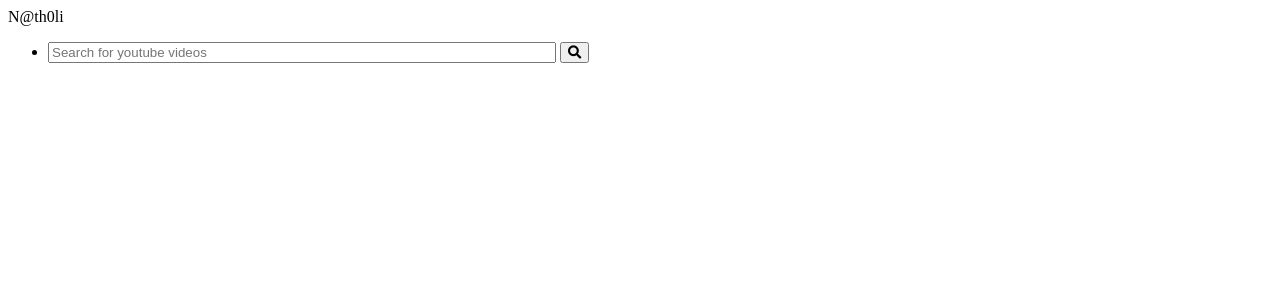
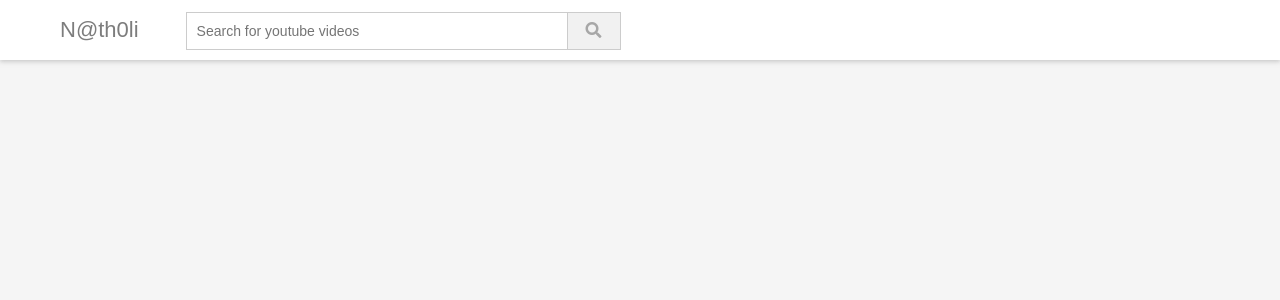
Before and after one commit to jee1mr/youtube-mp3, a Flask app: page / in a window 1280 px wide. Shown: the top 300 px of the page. Run offline with Flask 2, Linux system fonts and the light colour scheme; some libraries are stand-ins or nearby versions.

Commit message:
Add styles for new markup

```diff
--- a/static/style.css
+++ b/static/style.css
@@ -1,3 +1,97 @@
-.search-bar {
-	width: 500px;
+body{
+    background-color: #f5f5f5;
+    font-family: Arial, Helvetica, sans-serif;
 }
+.nav-container{
+    position: fixed;
+    top: 0px;
+    left: 0px;
+    background-color: #fff;
+    height: 60px;
+    width: 100%;
+    box-shadow: 0px 2px 4px 0px rgba(163, 163, 163,0.5);
+    z-index: 99;
+}
+.nav-content ul {
+    margin: 12px;
+    padding: 0px;
+    margin-left: 32px;
+}
+.nav-content ul li{
+    display: inline-block;
+    margin-left: 42px;
+}
+#logo{
+    margin: 0px;
+    font-size: 22px;
+    float: left;
+    padding: 5px 5px 5px 60px;
+    color: #7d7d7d;
+}
+#search-form{
+    position: relative;
+    max-width: 656px;
+    display: flex;
+    flex-direction: row;
+}
+#search-form input{
+    font-size: 14px;
+    padding: 10px;
+    width: 360px;
+    border: 1px solid #cccccc;
+}
+#search-btn{
+    border: 1px solid #cccccc;
+    padding: 0px 18px;
+    margin-left: -1px;
+    background-color: #f1f1f1;
+    font-size: 16px;
+    color: #a7a7a7;
+}
+.container{
+    margin: 70px auto;
+    max-width: 1000px;
+    display: flex;
+    flex-direction: row;
+    flex-wrap: wrap;
+}
+.video-element{
+    position: relative;
+    width: 220px;
+    height: 250px;
+    margin: 10px;
+    background-color: #fff;
+    border: 1px solid #cccccc;
+    cursor: pointer;
+}
+.video-element:hover{
+    box-shadow: 0px 2px 3px 0px rgba(156,156,156,0.5);
+}
+.video-element img{
+    width: 100%;
+}
+.video-element p{
+    font-size: 14px;
+    margin: 10px;
+    text-overflow: ellipsis;
+    overflow: hidden;
+    white-space: nowrap;
+    text-transform: uppercase;
+    color: #777;
+}
+.video-element button{
+    width: 100%;
+    padding: 8px 0px;
+    border: 0px;
+    color: #fff;
+    background-color: #0f8e3d;
+    margin-top: 14px;
+    font-size: 14px;
+    outline: none;
+    position: absolute;
+    bottom: 0px;
+}
+.video-element button a{
+    color: #fff;
+    text-decoration: none;
+}
```
